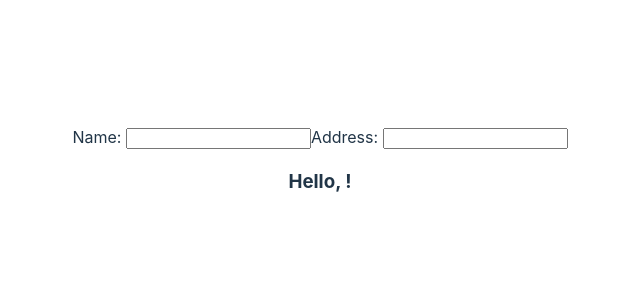
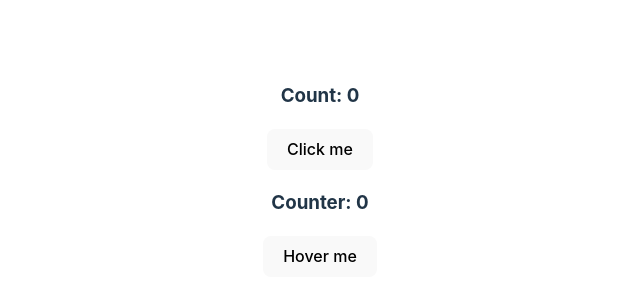
Before and after one commit to Miraj8280/react-projects, a React (Vite) app: page / in a window 1280 px wide. Shown: the part 230-530 px from the top of the page, without its empty margins (320-960 px from the left). Built offline with nearby package versions, Linux system fonts and the light colour scheme.

Commit message:
Usage of Higher Order Components (HOCs)

```diff
--- a/src/App.jsx
+++ b/src/App.jsx
@@ -1,4 +1,6 @@
 import "./App.css";
+import ClickCounter from "./hoc/ClickCounter";
+import HoverCounter from "./hoc/HoverCounter";
 // import { Parent } from "./hooks/useRef";
 // import { VideoPlayer } from "./hooks/useRef";
 // import { ContactForm } from "./components/EventHandler";
@@ -7,14 +9,15 @@ import "./App.css";
 // import User from './components/User';
 // import Counter from './components/Counter';
 // import List from "./components/List";
-import { DisplayGreet } from "./components/Greeting";
+// import { DisplayGreet } from "./components/Greeting";
 // import Form from "./components/Form";
 // import ParentComponent from "./components/ParentComponent";
 
 function App() {
   return (
     <div>
-      <DisplayGreet />
+      <ClickCounter />
+      <HoverCounter />
     </div>
   );
 }
--- /dev/null
+++ b/src/hoc/ClickCounter.jsx
@@ -0,0 +1,15 @@
+import withCounter from "./withCounter";
+
+const ClickCounter = (props) => {
+  const { counter, incrementCounter } = props;
+
+  return (
+    <div>
+      <h3>Count: {counter}</h3>
+      <button onClick={incrementCounter}>Click me</button>
+    </div>
+  );
+};
+
+const EnhancedClickCounter = withCounter(ClickCounter);
+export default EnhancedClickCounter;
--- /dev/null
+++ b/src/hoc/HoverCounter.jsx
@@ -0,0 +1,15 @@
+import withCounter from "./withCounter";
+
+const HoverCounter = (props) => {
+  const { counter, incrementCounter } = props;
+
+  return (
+    <div>
+      <h3>Counter: {counter}</h3>
+      <button onMouseOver={incrementCounter}>Hover me</button>
+    </div>
+  );
+};
+
+const EnhancedHoverCounter = withCounter(HoverCounter);
+export default EnhancedHoverCounter;
--- /dev/null
+++ b/src/hoc/withCounter.jsx
@@ -0,0 +1,19 @@
+import { useState } from "react";
+
+const withCounter = (WrappedComponent) => {
+  const WithCounter = () => {
+    const [counter, setCounter] = useState(0);
+
+    const incrementCounter = () => {
+      setCounter(counter + 1);
+    };
+
+    return (
+      <WrappedComponent counter={counter} incrementCounter={incrementCounter} />
+    );
+  };
+
+  return WithCounter;
+};
+
+export default withCounter;
```
